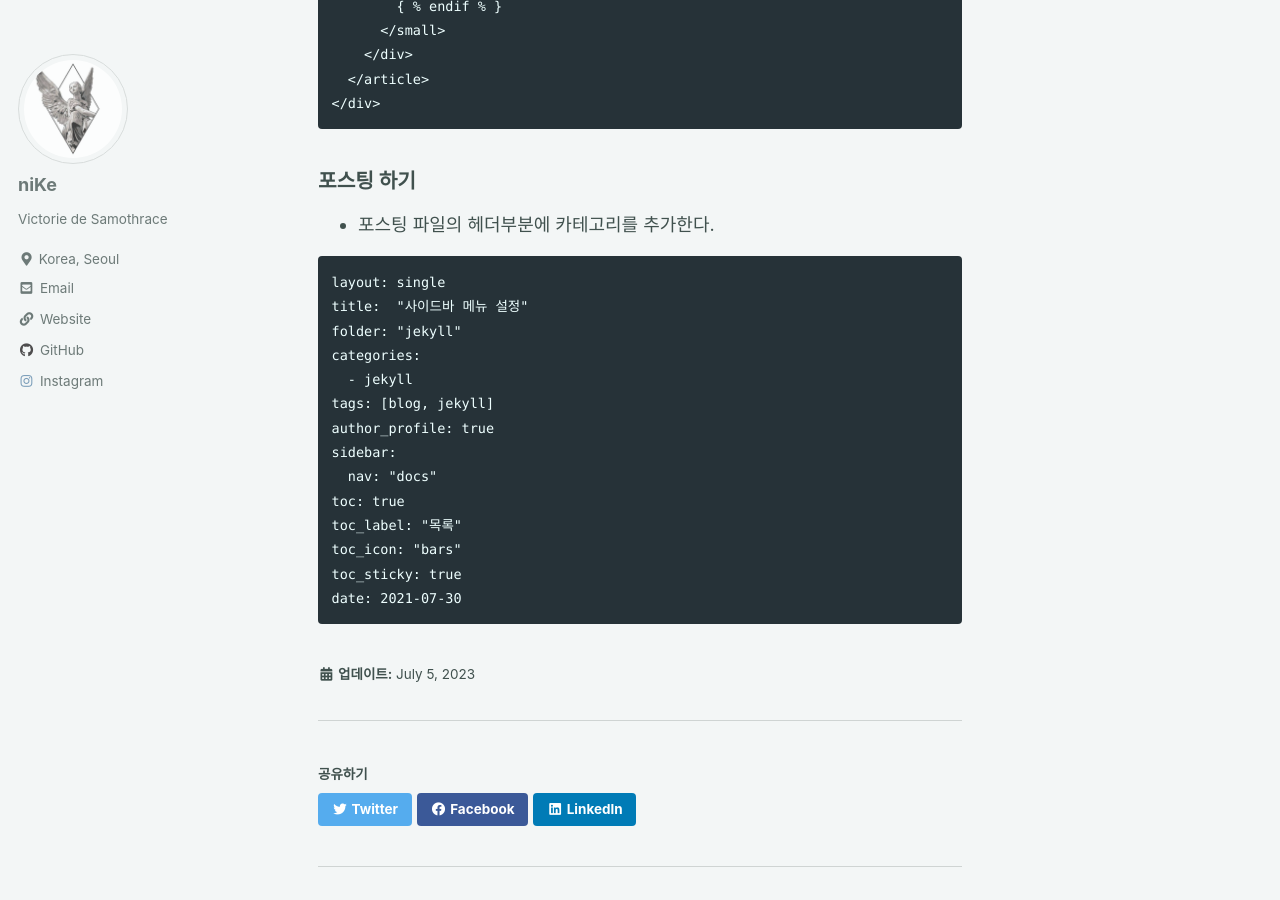
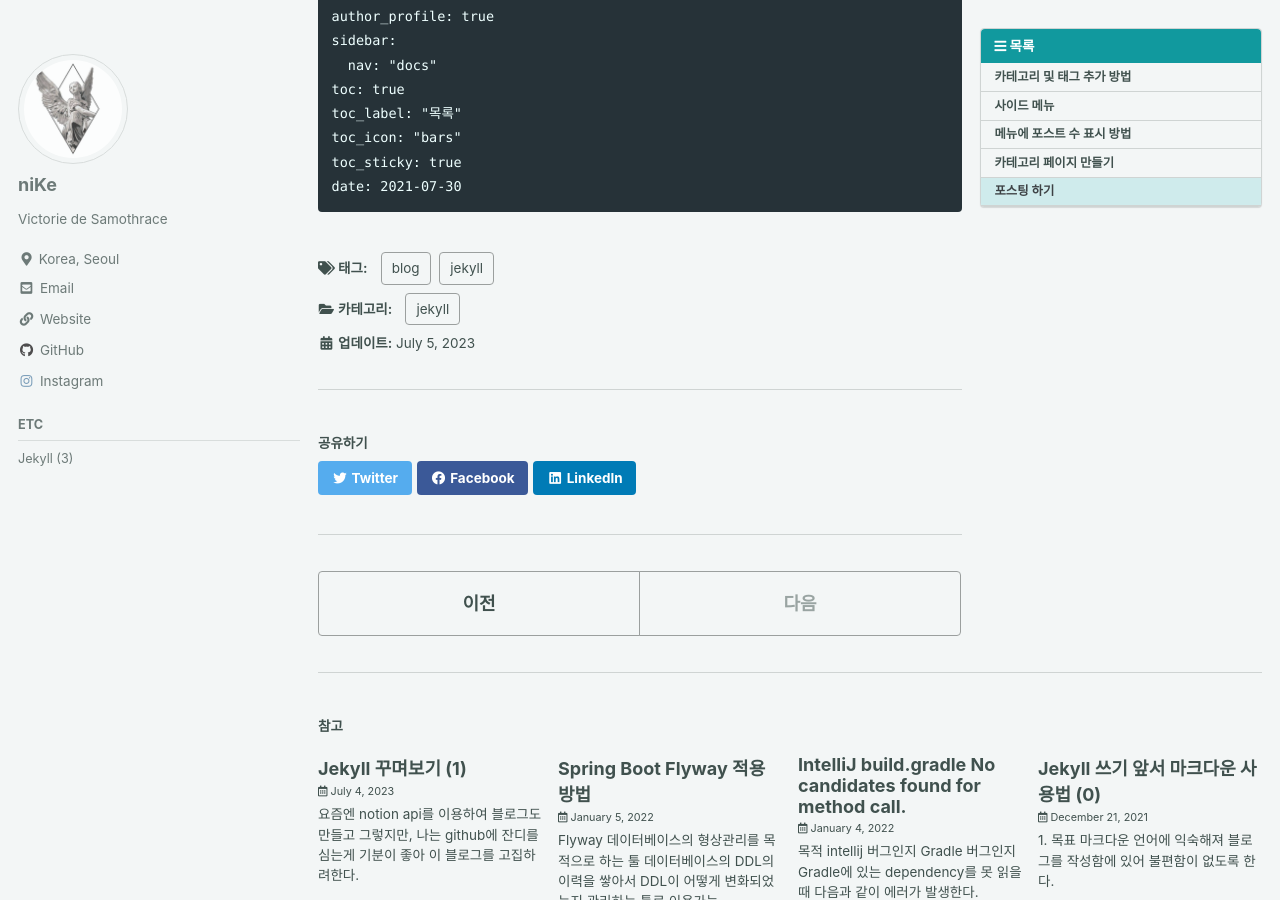
Before and after one commit to KwakTaeMin/KwakTaeMin.github.io, a Jekyll site: the page built from _posts/2023-07-05-Jekyll 카테고리 만들기(2).md, in a window 1280 px wide and 900 px high, scrolled down 2600 px. Built offline with Jekyll 4.4.1, drawn with Linux system fonts in a browser that asks for light colours; cached includes are drawn as plain includes.

Commit message:
수정수정 사이드바

```diff
--- a/_posts/2023-07-05-Jekyll 카테고리 만들기(2).md
+++ b/_posts/2023-07-05-Jekyll 카테고리 만들기(2).md
@@ -1,6 +1,17 @@
 ---
 layout : single
 title : "Jekyll 카테고리 만들기 (2)"
+categories:
+  - jekyll
+tags:
+  - jekyll
+  - blog
+sidebar:
+  nav: "docs"
+toc: true
+toc_label: "목록"
+toc_icon: "bars"
+toc_sticky: true
 ---
 
 ### 카테고리 및 태그 추가 방법
```
Also changed, not shown: _posts/2023-07-04-Jekyll 꾸며보기(1).md (+11 -0 lines).
